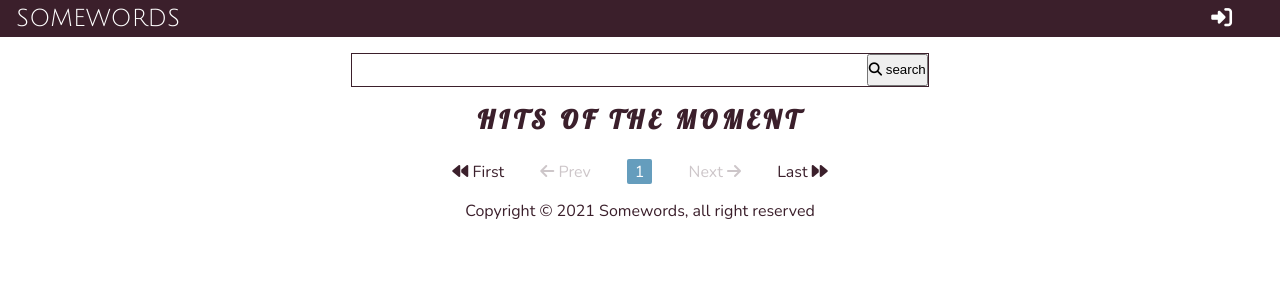
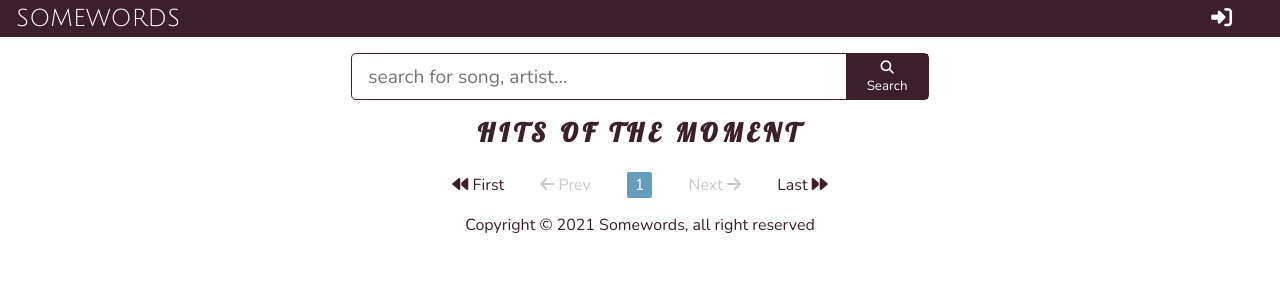
Before and after one commit to Darksq23/somewords-v1, a PHP site: page / in a window 1280 px wide. Shown: the top 300 px of the page. Run offline with PHP 8.4, Linux system fonts and the light colour scheme; data that the repository does not hold is empty; some libraries are stand-ins or nearby versions.

Commit message:
done the search bar for desktop

```diff
--- a/index.php
+++ b/index.php
@@ -28,7 +28,7 @@ $data->execute();
     <div class="search__box">
         <form action="traitement.php" method="GET">
             <div class="search__input">
-                <input type="search" name="s" id="search__id">
+                <input type="search" name="s" id="search__id" placeholder="search for song, artist...">
             </div>
             <button class="search__btn" type="submit">
                 <i class="fas fa-search"></i>
--- a/static/css/app.css
+++ b/static/css/app.css
@@ -228,18 +228,26 @@ h1 {
     text-transform: inherit;
 }
 
+/***** search bar design ******/
+
+.search__box {
+    border-radius: .3rem;
+}
+
 .search__box form {
     border: 1px solid var(--text-color);
     display: flex;
     flex-direction: row;
-    justify-content: space-between;
+    justify-content: space-around;
     width: 50%;
     margin: 0rem auto 1rem;
+    border-radius: .3rem;
 }
 
 .search__box form input {
     border: none;
     box-shadow: none;
+    border-radius: .3rem;
 }
 
 .search__box input {
@@ -249,6 +257,14 @@ h1 {
     border: none;
     font-family: var(--main-font);
     font-size: 1.2rem;
+    justify-content: center;
+    align-items: center;
+}
+
+.search__input {
+    width: 100%;
+    display: flex;
+    align-items: center;
 }
 
 .search__box .icon {
@@ -256,10 +272,30 @@ h1 {
 }
 
 .icon {
-    width: 30%;
     display: flex;
     flex-direction: row;
 }
+
+.search__btn {
+    background: var(--text-color);
+    border: none;
+    padding: .3rem 1rem;
+    color: var(--background);
+    text-transform: capitalize;
+    font-family: var(--main-font);
+    cursor: pointer;
+}
+
+/*The following CSS code should remove that clear button on all search fields on page:*/
+
+input[type=text]::-ms-clear {  display: none; width : 0; height: 0; }
+input[type=text]::-ms-reveal {  display: none; width : 0; height: 0; }
+input[type="search"]::-webkit-search-decoration,
+input[type="search"]::-webkit-search-cancel-button,
+input[type="search"]::-webkit-search-results-button,
+input[type="search"]::-webkit-search-results-decoration { display: none; }
+
+/**** end of the search bar design ****/
 
 .song_name, .artist, .genre {
     text-transform: capitalize;
```
